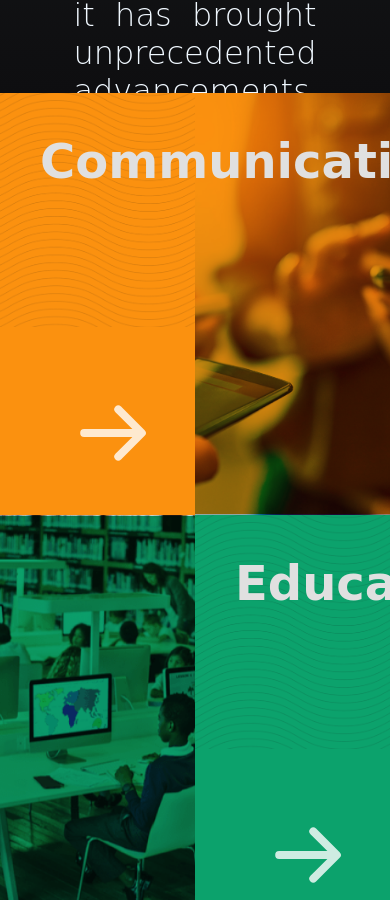
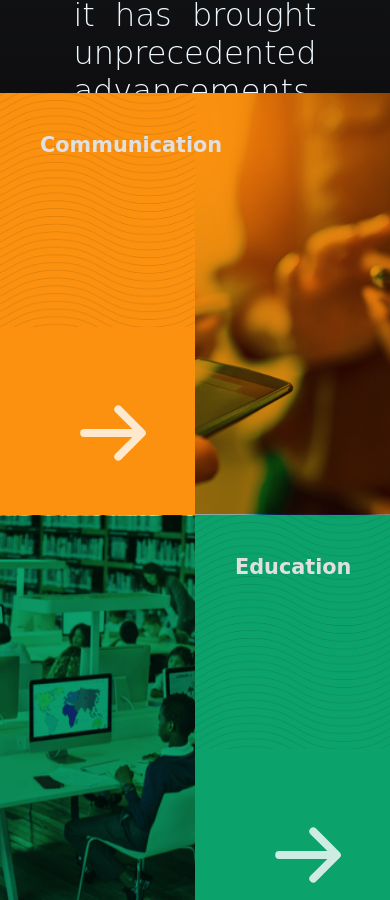
Before and after one commit to chamiduu/BTS, a plain HTML site: page index.html in a window 390 px wide. Shown: the part 907-1807 px from the top of the page. Drawn offline with Linux system fonts and the light colour scheme; a web font is replaced by a local one.

Commit message:
fix responsive issue

```diff
--- a/css/base.css
+++ b/css/base.css
@@ -185,6 +185,12 @@ footer {
     transition: cubic-bezier(0.075, 0.82, 0.165, 1) 1s ;
 }
 
+@media only screen and (max-width: 1500px) {
+    .textSection h1 {
+        font-size: 1.3em;
+    }
+}
+
 .textSection:hover {
     filter: brightness(1.2);
     cursor: pointer;
```
